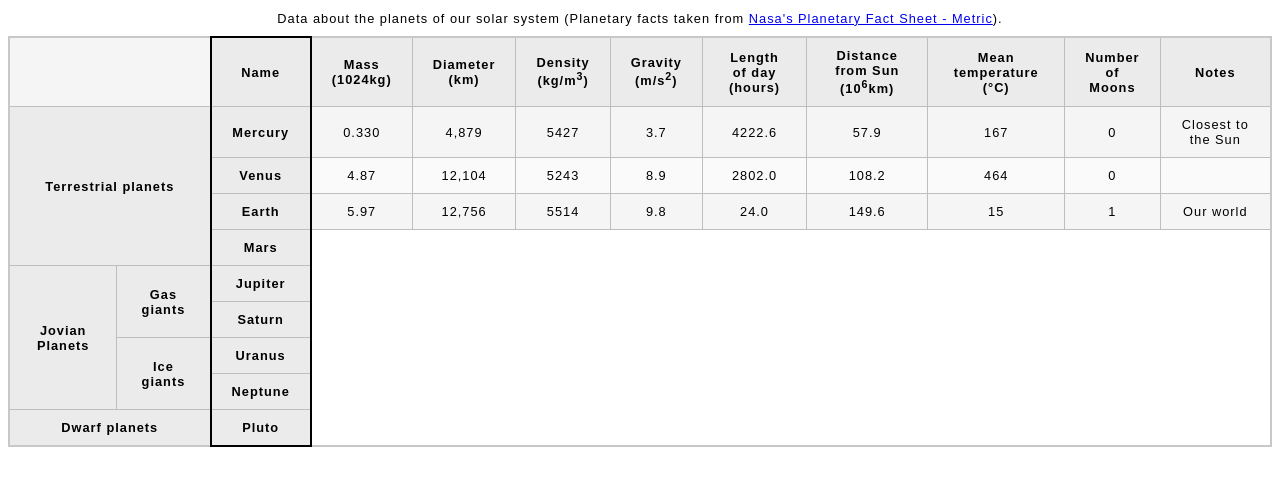
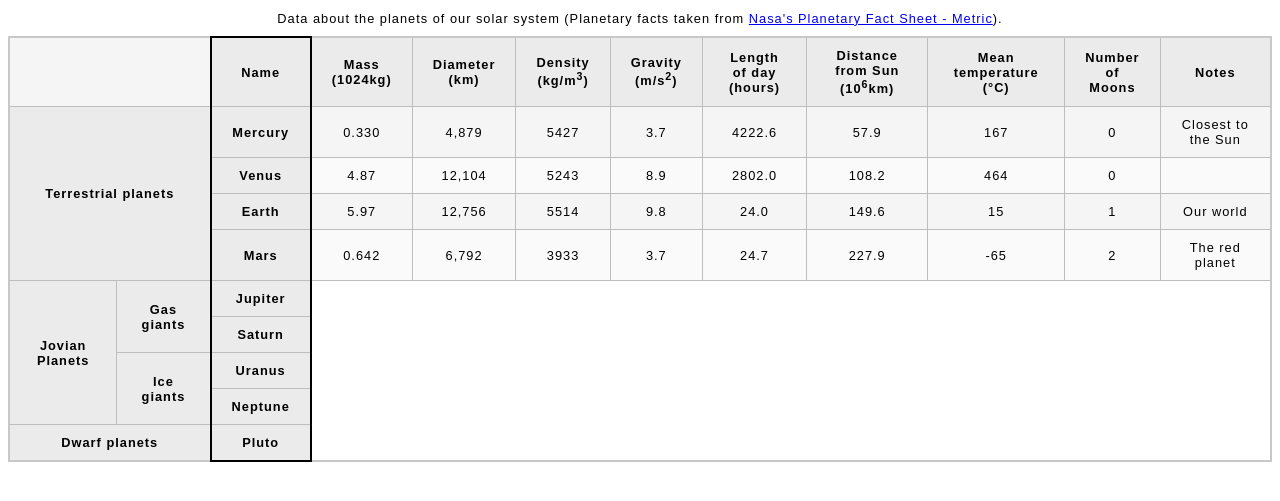
Before and after one commit to OptimumMeans/intermediate_html_and_css_course, a plain HTML site: page planet_data/blank-template.html in a window 1280 px wide. Shown: the part 79-580 px from the top of the page. Drawn offline with Linux system fonts and the light colour scheme.

Commit message:
Added Mars info.

```diff
--- a/planet_data/blank-template.html
+++ b/planet_data/blank-template.html
@@ -72,6 +72,15 @@
           </tr>
           <tr>
             <th>Mars</th>
+            <td>0.642</td>
+            <td>6,792</td>
+            <td>3933</td>
+            <td>3.7</td>
+            <td>24.7</td>
+            <td>227.9</td>
+            <td>-65</td>
+            <td>2</td>
+            <td>The red planet</td>
           </tr>
           <tr>
             <th rowspan="4">Jovian Planets</th>
```
